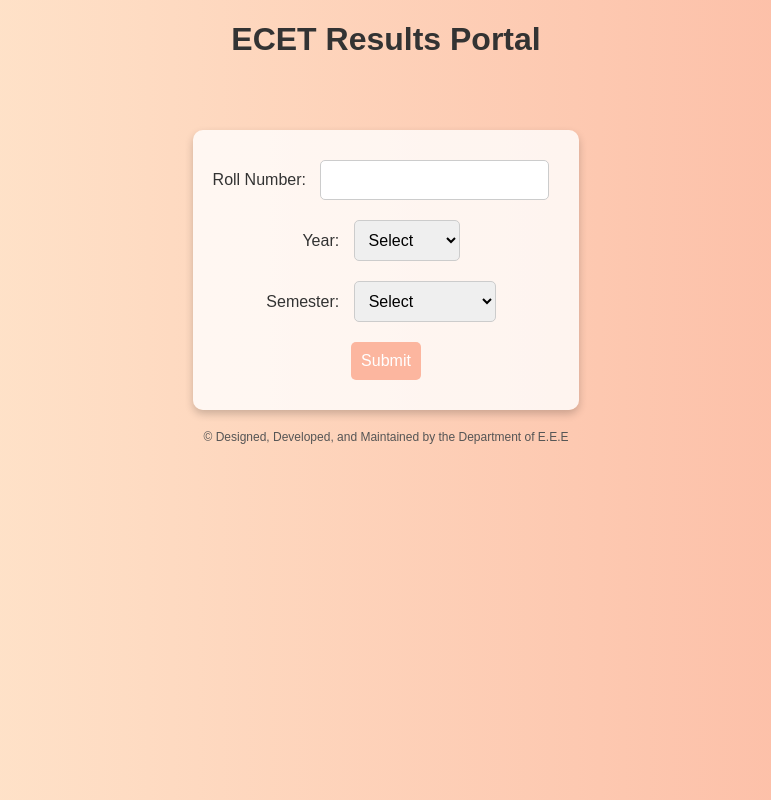
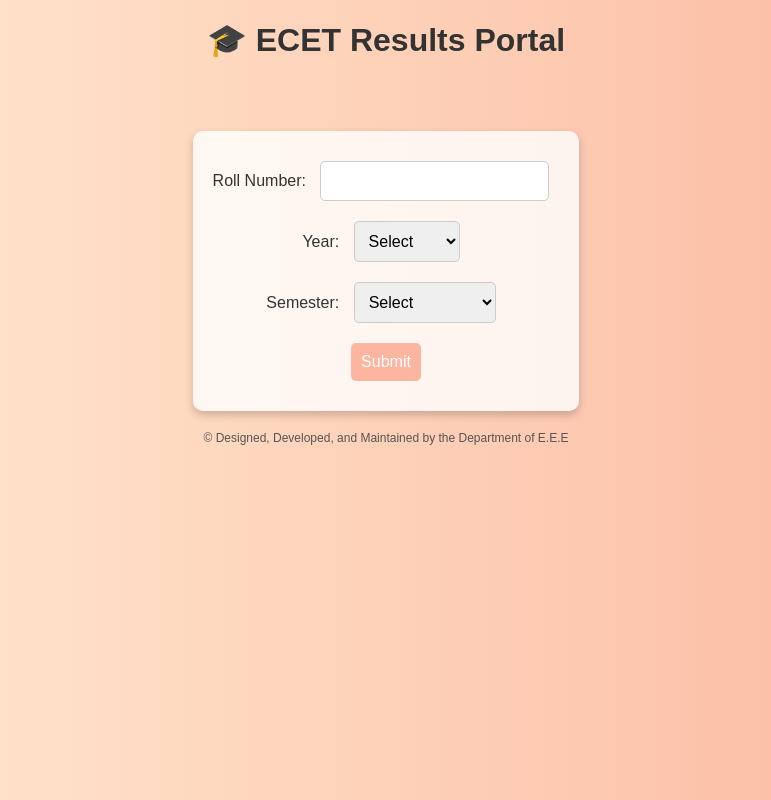
Before and after one commit to kirananisetti/ECET-PORTAL, a plain HTML site: page index.html in a window 1280 px wide. Shown: the whole page, without its empty margins (254-1025 px from the left). Drawn offline with Linux system fonts and the light colour scheme.

Commit message:
index.html

```diff
--- a/index.html
+++ b/index.html
@@ -105,7 +105,7 @@
     </script>
 </head>
 <body>
-    <h1>ECET Results Portal</h1>
+    <h1>🎓 ECET Results Portal</h1>
     <div class="container">
         <form onsubmit="handleSubmit(event)">
             <label for="roll-number">Roll Number:</label>
```
